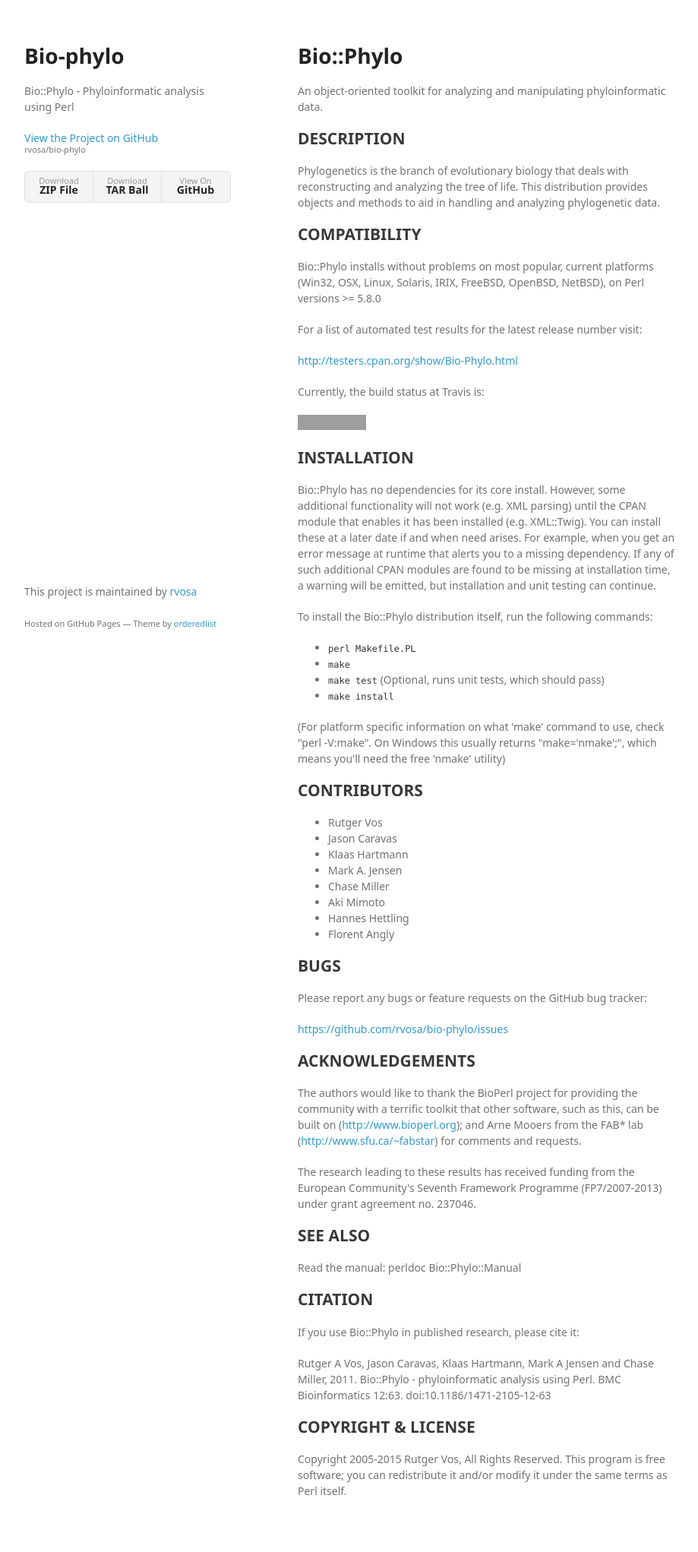
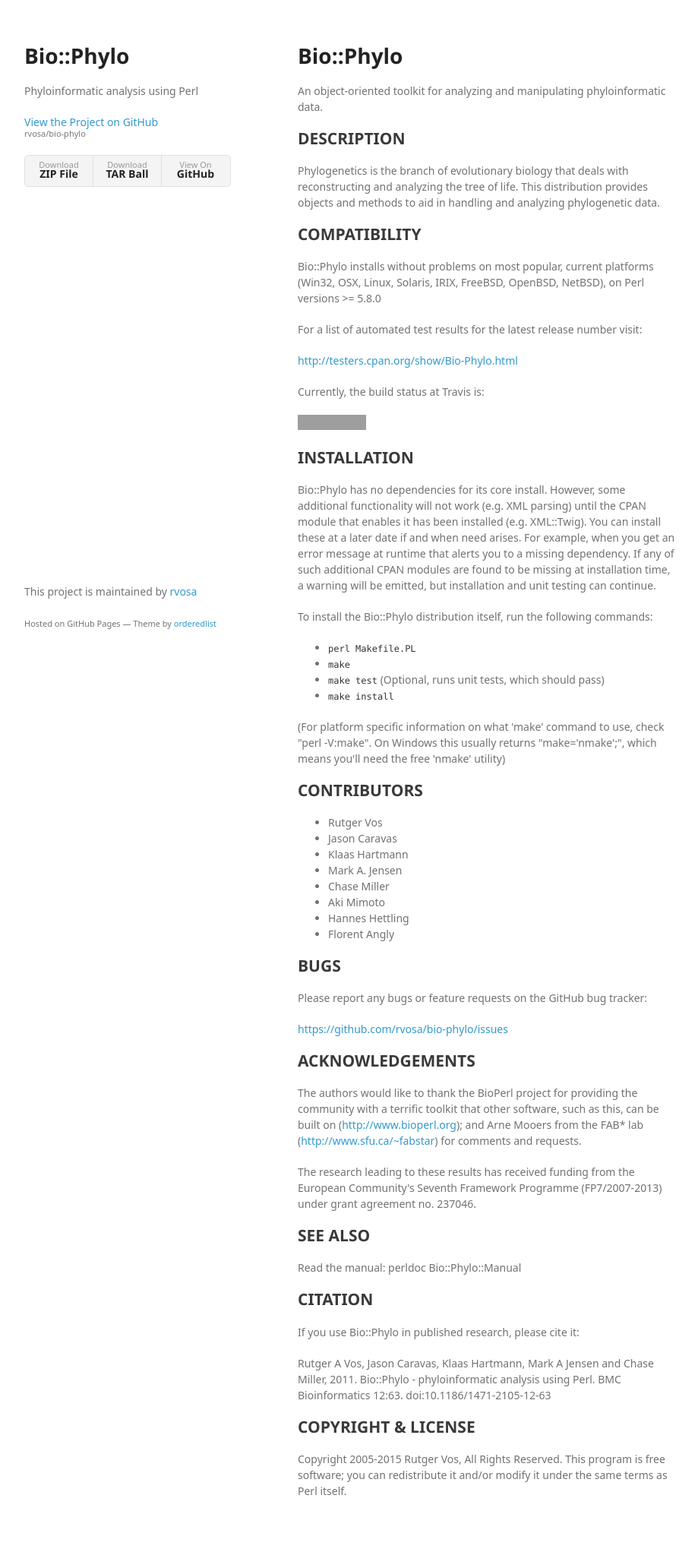
Before and after one commit to rvosa/bio-phylo, a Jekyll site: the page built from index.md, in a window 1280 px wide. Shown: the whole page at 76% size, without its empty margins (178-1097 px from the left). Built offline with Jekyll 4.4.1, drawn with Linux system fonts in a browser that asks for light colours; some web fonts are replaced; grey boxes are pictures that could not be loaded.

Commit message:
moved stuff from doc to template

```diff
--- a/_layouts/index.html
+++ b/_layouts/index.html
@@ -13,9 +13,29 @@
     <![endif]-->
   </head>
   <body>
-    <div class="wrapper">{{content}}
+    <div class="wrapper">
+		<header>
+			<h1>Bio::Phylo</h1>
+			<p>Phyloinformatic analysis using Perl</p>
+			<p class="view">
+				<a href="https://github.com/rvosa/bio-phylo">
+					View the Project on GitHub <small>rvosa/bio-phylo</small>
+				</a>
+			</p>
+			<ul>
+				<li><a href="https://github.com/rvosa/bio-phylo/zipball/master">Download <strong>ZIP File</strong></a></li>
+				<li><a href="https://github.com/rvosa/bio-phylo/tarball/master">Download <strong>TAR Ball</strong></a></li>
+				<li><a href="https://github.com/rvosa/bio-phylo">View On <strong>GitHub</strong></a></li>
+			</ul>
+		</header>
+		<section>
+		{{content}}
+		</section>
+		<footer>
+			<p>This project is maintained by <a href="https://github.com/rvosa">rvosa</a></p>
+			<p><small>Hosted on GitHub Pages &mdash; Theme by <a href="https://github.com/orderedlist">orderedlist</a></small></p>
+		</footer>
     </div>
     <script src="javascripts/scale.fix.js"></script>
-
   </body>
 </html>
--- a/index.md
+++ b/index.md
@@ -2,20 +2,7 @@
 layout: index
 ---
 
-<header>
-<h1>Bio-phylo</h1>
-<p>Bio::Phylo - Phyloinformatic analysis using Perl</p>
 
-<p class="view"><a href="https://github.com/rvosa/bio-phylo">View the Project on GitHub <small>rvosa/bio-phylo</small></a></p>
-
-
-<ul>
-<li><a href="https://github.com/rvosa/bio-phylo/zipball/master">Download <strong>ZIP File</strong></a></li>
-<li><a href="https://github.com/rvosa/bio-phylo/tarball/master">Download <strong>TAR Ball</strong></a></li>
-<li><a href="https://github.com/rvosa/bio-phylo">View On <strong>GitHub</strong></a></li>
-</ul>
-</header>
-<section>
 <h1>
 <a id="biophylo" class="anchor" href="#biophylo" aria-hidden="true"><span aria-hidden="true" class="octicon octicon-link"></span></a>Bio::Phylo</h1>
 
@@ -120,8 +107,3 @@
 
 <p>Copyright 2005-2015 Rutger Vos, All Rights Reserved. This program is free software;
 you can redistribute it and/or modify it under the same terms as Perl itself.</p>
-</section>
-<footer>
-<p>This project is maintained by <a href="https://github.com/rvosa">rvosa</a></p>
-<p><small>Hosted on GitHub Pages &mdash; Theme by <a href="https://github.com/orderedlist">orderedlist</a></small></p>
-</footer>
```
